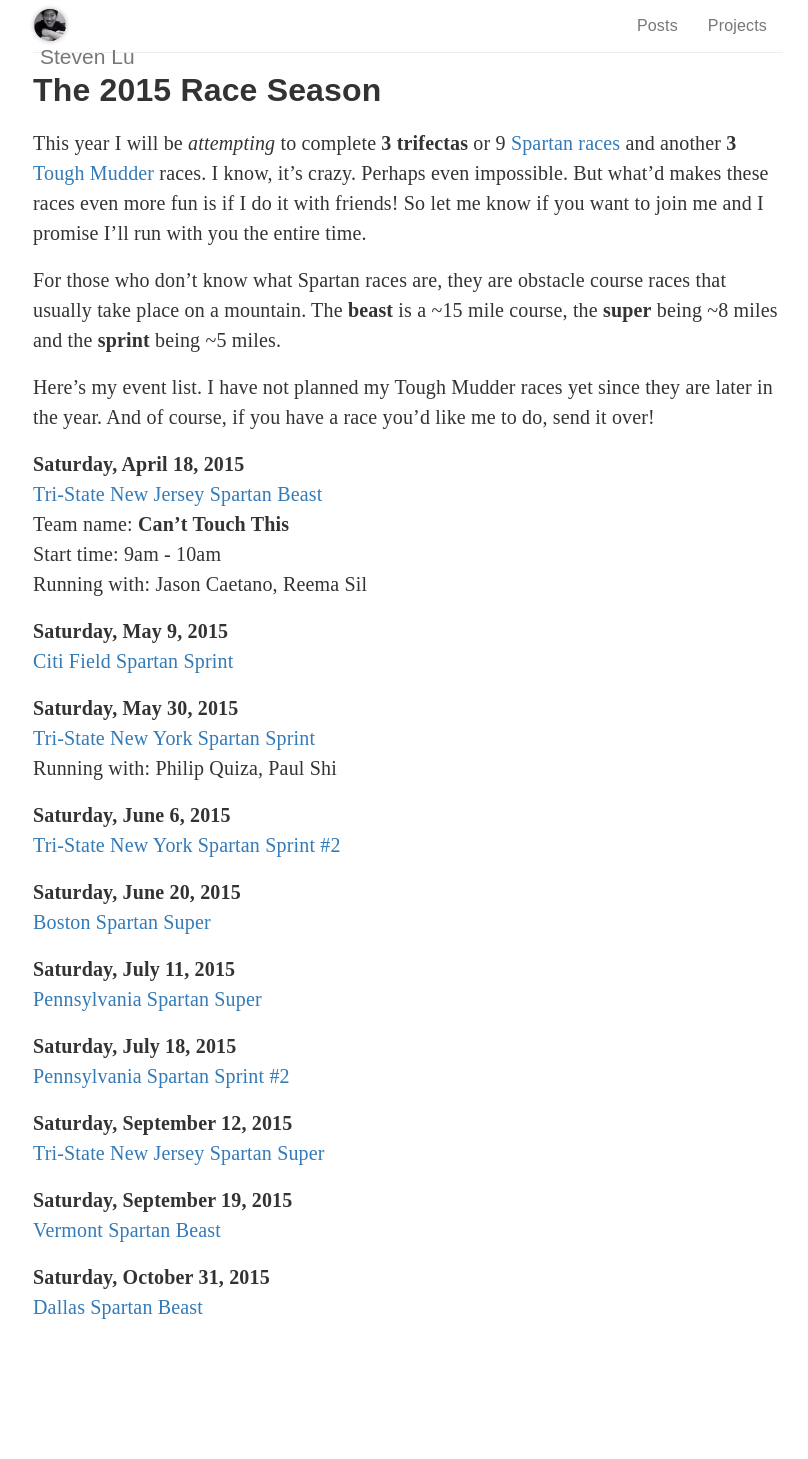
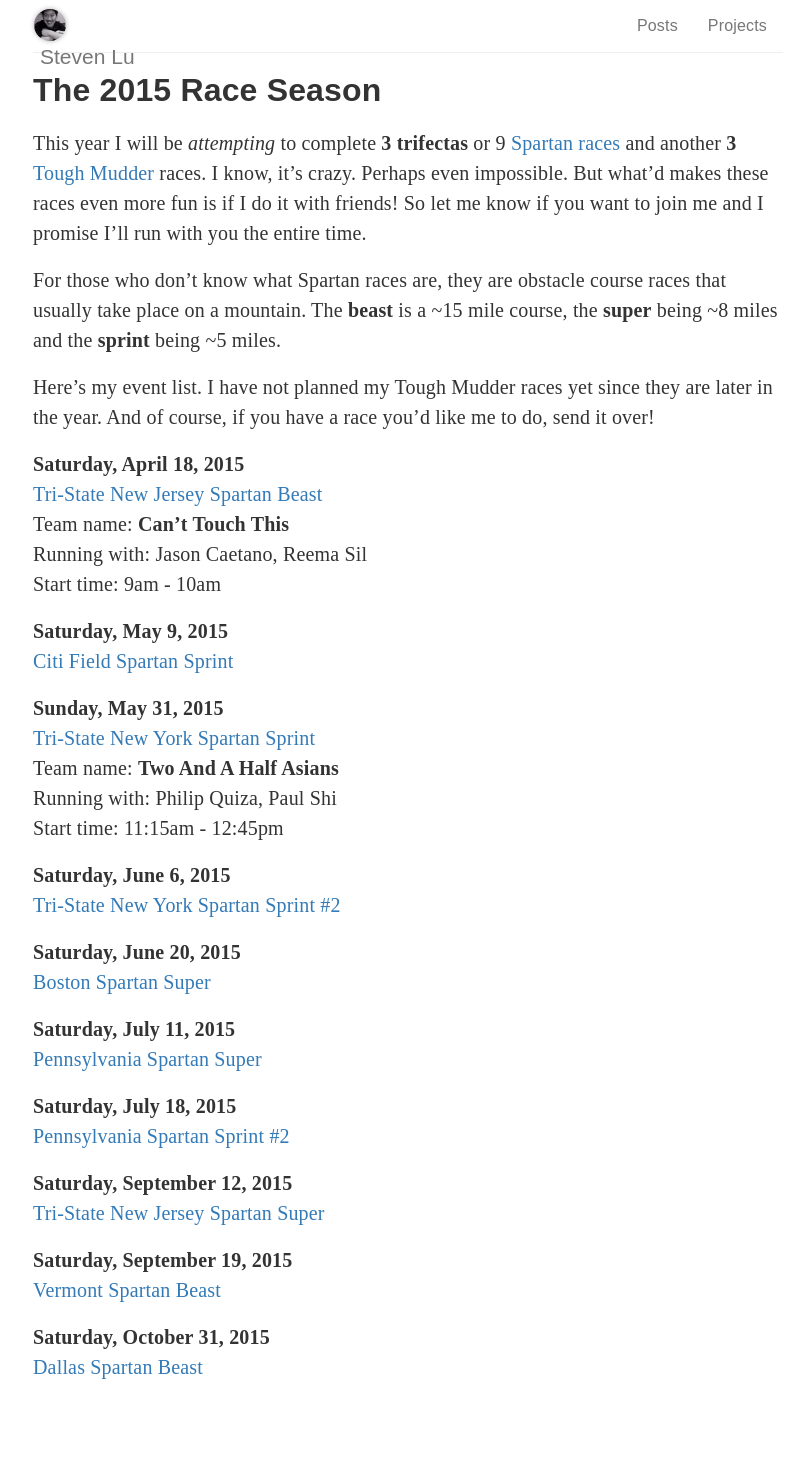
Before and after one commit to sjlu/sjlu.github.io, a Jekyll site: the page built from races/index.md, in a window 1280 px wide. Shown: the whole page, without its empty margins (232-1040 px from the left). Built offline with Jekyll 4.4.1, drawn with Linux system fonts in a browser that asks for light colours; nearby versions of some CDN libraries; comment, search, counter and statistics services are not loaded; before the commit the page ends 1399 px from its top, so only the background shows below that.

Commit message:
adding team name and start time

```diff
--- a/races/index.md
+++ b/races/index.md
@@ -12,15 +12,17 @@
 **Saturday, April 18, 2015** \\
 [Tri-State New Jersey Spartan Beast](http://www.spartan.com/events/?event_id=494/tri-state-new-jersey-beast) \\
 Team name: **Can't Touch This** \\
-Start time: 9am - 10am \\
-Running with: Jason Caetano, Reema Sil
+Running with: Jason Caetano, Reema Sil \\
+Start time: 9am - 10am
 
 **Saturday, May 9, 2015** \\
 [Citi Field Spartan Sprint](http://www.spartan.com/events/?event_id=420/citi-field-sprint-%28stadium%29)
 
-**Saturday, May 30, 2015** \\
+**Sunday, May 31, 2015** \\
 [Tri-State New York Spartan Sprint](http://www.spartan.com/events/?event_id=423/tri-state-new-york-sprint) \\
-Running with: Philip Quiza, Paul Shi
+Team name: **Two And A Half Asians** \\
+Running with: Philip Quiza, Paul Shi \\
+Start time: 11:15am - 12:45pm
 
 **Saturday, June 6, 2015** \\
 [Tri-State New York Spartan Sprint #2](http://www.spartan.com/events/?event_id=424/tri-state-new-york-sprint-#2)
```
